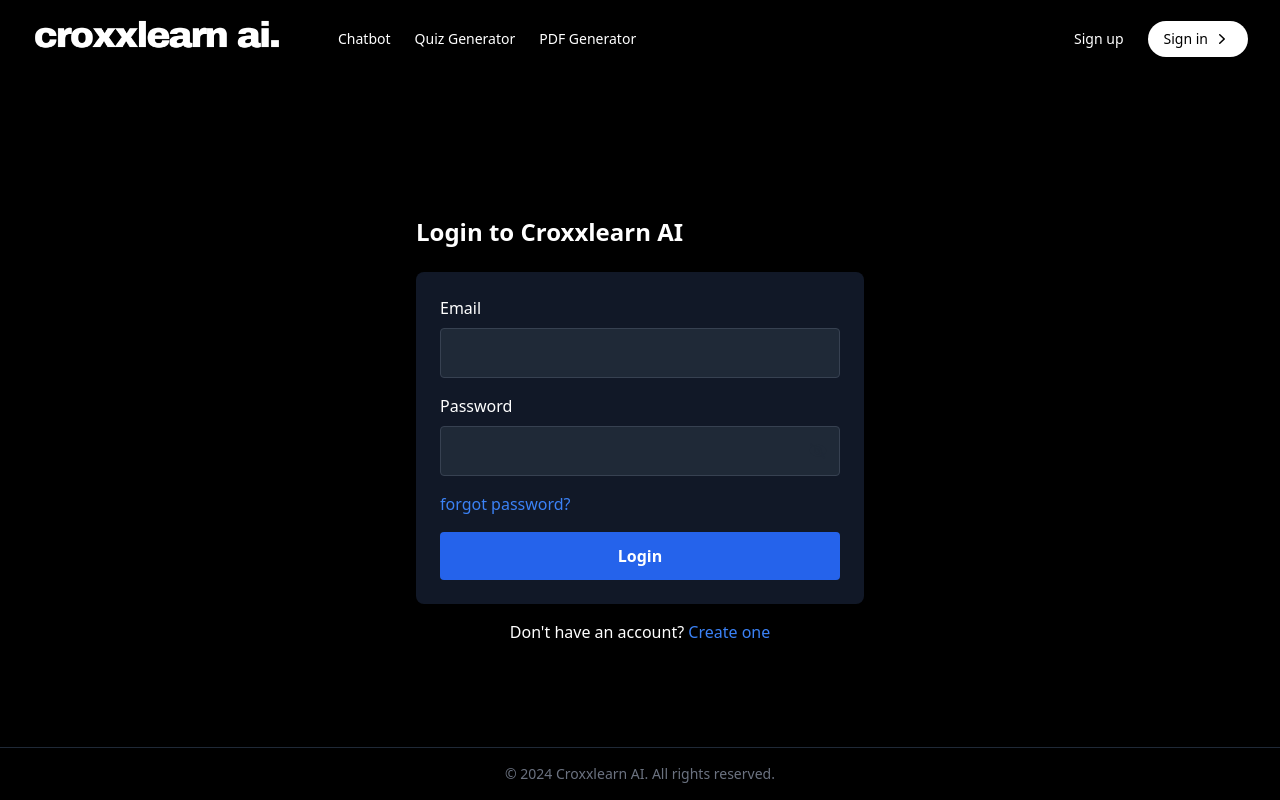
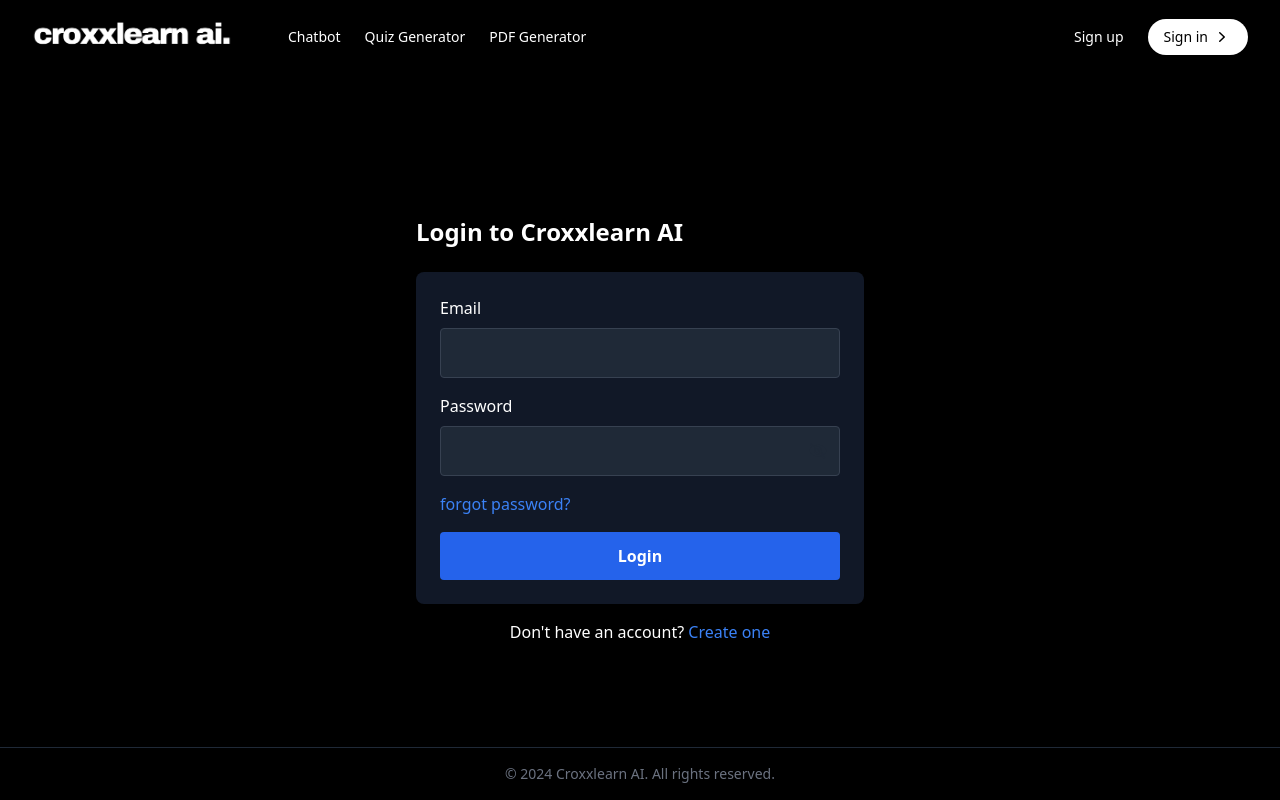
Before and after one commit to bryanqueen/croxxlearn-ai, a Next.js app: page /login in a window 1280 px wide. Built offline with nearby package versions, Linux system fonts and the light colour scheme; no server answers.

Commit message:
Update: Made UI changes

```diff
--- a/components/Header.js
+++ b/components/Header.js
@@ -4,49 +4,44 @@
 
 const Header = () => {
     const { isAuthenticated, logout, checkAuthStatus } = useAuth();
-
-    console.log('Is authenticated:', isAuthenticated);
-
-  const [state, setState] = useState(false)
+    const [state, setState] = useState(false);
 
     const navigation = [
         { title: "Chatbot", path: "/chatbot" },
         { title: "Quiz Generator", path: "/" },
         { title: "PDF Generator", path: "/" },
-]
+    ];
 
     useEffect(() => {
         document.onclick = (e) => {
             const target = e.target;
             if (!target.closest(".menu-btn")) setState(false);
         };
-    checkAuthStatus()
-    console.log('Authentication state changed:', isAuthenticated);
+        checkAuthStatus();
     }, []);
 
     const handleLogout = async () => {
         await logout();
-    // Force a hard refresh of the page
         window.location.reload();
     };
+
     return (
-  <nav className={`absolute top-0 right-0 left-0 z-10 bg-black  md:text-sm ${state ? "shadow-lg rounded-xl border mx-2 mt-2 md:shadow-none md:border-none md:mx-2 md:mt-0" : ""}`}>
+        <nav className="fixed top-0 left-0 right-0 z-50 bg-black md:text-sm">
             <div className="gap-x-14 items-center max-w-screen-xl mx-auto px-4 md:flex md:px-8">
-      <div className="flex items-center justify-between py-2 md:block">
+                <div className="flex items-center justify-between py-3 md:block">
                     <Link href="/">
                         <img
                             src="Croxxlearn ai logo.png"
-                  width={250}
-                  height={150}
+                            width={200}
+                            height={100}
                             alt="logo"
                         />
                     </Link>
                     <div className="md:hidden">
-              <button className="menu-btn text-white hover:text-white"
+                        <button className="menu-btn text-white hover:text-gray-200"
                             onClick={() => setState(!state)}
                         >
-                  {
-                      state ? (
+                            {state ? (
                                 <svg xmlns="http://www.w3.org/2000/svg" className="h-6 w-6" viewBox="0 0 20 20" fill="currentColor">
                                     <path fillRule="evenodd" d="M4.293 4.293a1 1 0 011.414 0L10 8.586l4.293-4.293a1 1 0 111.414 1.414L11.414 10l4.293 4.293a1 1 0 01-1.414 1.414L10 11.414l-4.293 4.293a1 1 0 01-1.414-1.414L8.586 10 4.293 5.707a1 1 0 010-1.414z" clipRule="evenodd" />
                                 </svg>
@@ -54,24 +49,19 @@
                                 <svg xmlns="http://www.w3.org/2000/svg" fill="none" viewBox="0 0 24 24" strokeWidth={1.5} stroke="currentColor" className="w-6 h-6">
                                     <path strokeLinecap="round" strokeLinejoin="round" d="M3.75 6.75h16.5M3.75 12h16.5m-16.5 5.25h16.5" />
                                 </svg>
-                      )
-                  }
+                            )}
                         </button>
                     </div>
                 </div>
                 <div className={`flex-1 items-center mt-8 md:mt-0 md:flex ${state ? 'block' : 'hidden'} `}>
                     <ul className="justify-center items-center space-y-6 md:flex md:space-x-6 md:space-y-0">
-              {
-                  navigation.map((item, idx) => {
-                      return (
+                        {navigation.map((item, idx) => (
                             <li key={idx} className="text-white hover:text-gray-200">
                                 <a href={item.path} className="block">
                                     {item.title}
                                 </a>
                             </li>
-                      )
-                  })
-              }
+                        ))}
                     </ul>
                     <div className="flex-1 gap-x-6 items-center justify-end mt-6 space-y-6 md:flex md:space-y-0 md:mt-0">
                         {!isAuthenticated && (
@@ -95,20 +85,7 @@
                 </div>
             </div>
         </nav>
-)};
+    );
+};
 
 export default Header;
-
-
-
-// <header className="bg-primary text-white p-4">
-// <nav className="container mx-auto flex justify-between items-center">
-//   <div className="text-lg font-bold">AI Learning Assistant</div>
-//   <div className='flex gap-3'>
-//     <Link href="/">Home</Link>
-//     <Link href="/chatbot">Chatbot</Link>
-//     <Link href="/quiz-generator">Quiz Generator</Link>
-//     <Link href="/pdf-generator">PDF Generator</Link>
-//   </div>
-// </nav>
-// </header>
--- a/pages/chatbot.js
+++ b/pages/chatbot.js
@@ -150,13 +150,13 @@
   return (
     <div className="flex flex-col h-screen bg-black text-white">
       <Header />
-    <div className="flex-grow flex overflow-hidden pt-32 md:pt-20">
+      <div className="flex-grow flex overflow-hidden pt-16">
         {/* Sidebar toggle button for mobile/tablet */}
         <button
           className="md:hidden fixed top-20 left-4 z-20 p-2 bg-gray-800 rounded-md"
-        onClick={toggleSidebar}
+          onClick={() => setSidebarOpen(!sidebarOpen)}
         >
-        <CiCircleChevRight />
+          <CiCircleChevRight className={`transition-transform duration-300 ${sidebarOpen ? 'rotate-180' : ''}`} />
         </button>
 
         {/* Responsive sidebar */}
@@ -165,7 +165,7 @@
             ${sidebarOpen ? 'translate-x-0' : '-translate-x-full'}
             md:translate-x-0
             fixed md:static
-          top-24 bottom-0 left-0
+            top-16 bottom-0 left-0
             w-64 bg-gray-900 p-4 overflow-y-auto
             transition-transform duration-300 ease-in-out
             z-10 md:z-0
@@ -184,7 +184,7 @@
                 setCurrentChatId(chat._id);
                 setMessages(chat.messages);
                 if (window.innerWidth < 768) {
-                setSidebarOpen(false); // Close sidebar on mobile after selection
+                  setSidebarOpen(false);
                 }
               }}
               className={`p-2 mb-2 rounded cursor-pointer ${
@@ -197,7 +197,7 @@
         </aside>
 
         {/* Main chat area */}
-      <main className="flex-grow overflow-auto p-4 md:">
+        <main className="flex-grow overflow-auto p-4 md:ml-64">
           <div className="max-w-3xl mx-auto">
             {messages.map((message, index) => (
               <div key={index} className={`mb-4 ${message.role === 'user' ? 'text-right' : 'text-left'}`}>
```
Lines whose indentation alone changed are shown as unchanged.
